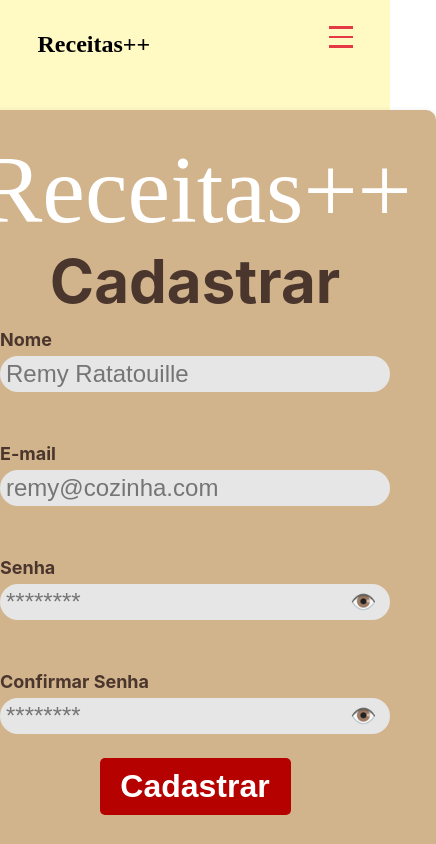
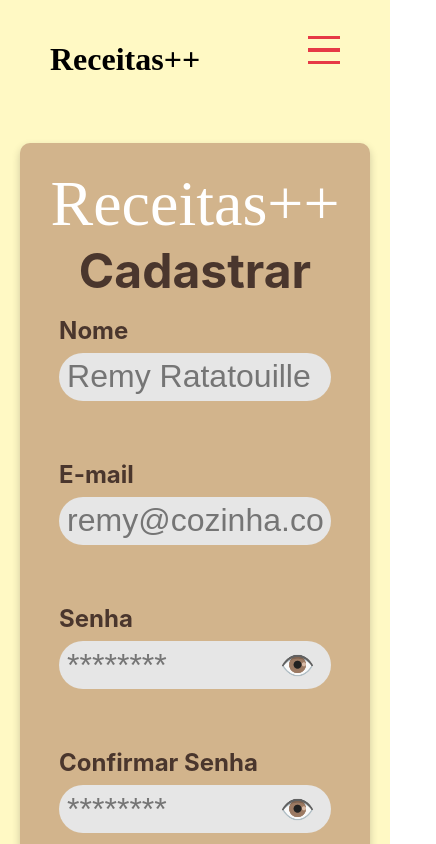
Before and after one commit to GusLucas12/Receitas, a React (Create React App) app: page /cadastrar in a window 390 px wide. Shown: the top 844 px of the page, 436 px wide, since content can reach past the window. Built offline with nearby package versions, Linux system fonts and the light colour scheme; a web font is replaced by a local one.

Commit message:
responsividade cadastrar e login

```diff
--- a/src/pages/cadastrar.modules.css
+++ b/src/pages/cadastrar.modules.css
@@ -1,4 +1,3 @@
-
 /* Define a base para os rems */
 :root {
     font-size: 16px;
--- a/src/pages/login.module.css
+++ b/src/pages/login.module.css
@@ -1,30 +1,34 @@
+/* login.module.css */
+:root {
+    font-size: 16px;
+  }
+
   .container {
     display: flex;
     align-items: center;
     justify-content: center;
     min-height: 100vh;
     background-color: #FFF9C4;
-
   }
 
   .card {
     background-color: #D2B48C;
-    padding: 2rem;
-    border-radius: 10px;
-    box-shadow: 0 4px 8px rgba(0, 0, 0, 0.2);
+    padding: 2rem;                /* 32px */
+    border-radius: 0.625rem;        /* 10px */
+    box-shadow: 0 0.25rem 0.5rem rgba(0, 0, 0, 0.2); /* 0 4px 8px */
     text-align: center;
-    width: 1014px;
-    min-height: 841px;
-    margin: 20px;
+    width: 63.38rem;              /* 1014px */
+    min-height: 52.56rem;          /* 841px */
+    margin: 1.25rem;              /* 20px */
   }
 
   .title {
     font-family: "Galada", cursive;
     font-weight: 400;
     font-style: normal;
-    font-size: 96px;
+    font-size: 6rem;              /* 96px */
     color: white;
-    margin: 0px;
+    margin: 0;
   }
 
   .subtitle {
@@ -35,7 +39,7 @@
     font-size: 5rem;
     font-weight: bold;
     color: #4a362d;
-    margin: 0px;
+    margin: 0;
   }
 
   .infoContainer {
@@ -43,19 +47,19 @@
     flex-direction: column;
     align-items: center;
     justify-content: center;
-    gap: 27px;
+    gap: 1.69rem;               /* 27px */
     margin-bottom: 1rem;
   }
 
   .inputContainer {
     display: flex;
-    border-radius: 25px;
+    border-radius: 1.56rem;       /* 25px */
     border: none;
     flex-direction: column;
-    margin: 27px;
-    width: 806px;
+    margin: 1.69rem;              /* 27px */
+    width: 50.38rem;              /* 806px */
+  }
 
-}
   .label {
     font-weight: bold;
     color: #4a362d;
@@ -63,12 +67,13 @@
   }
 
   .input {
-    padding: 10px;
-    border-radius: 5px;
+    padding: 0.625rem;            /* 10px */
+    border-radius: 0.31rem;         /* 5px */
     border: none;
     background-color: #e6e6e6;
     outline: none;
   }
+
   .passwordWrapper {
     position: relative;
     display: flex;
@@ -77,11 +82,11 @@
 
   .toggleButton {
     position: absolute;
-    right: 10px;
+    right: 0.625rem;              /* 10px */
     background: none;
     border: none;
     cursor: pointer;
-    font-size: 32px;
+    font-size: 2rem;              /* 32px */
   }
 
   .checkboxContainer {
@@ -89,28 +94,27 @@
     align-items: center;
     justify-content: flex-start;
     margin-bottom: 1rem;
-    font-size: 32px;
+    font-size: 2rem;              /* 32px */
     color: #4a362d;
-
   }
 
   .checkbox {
-    width: 24px;
-    height: 24px;
+    width: 1.5rem;                /* 24px */
+    height: 1.5rem;               /* 24px */
     cursor: pointer;
     accent-color: #b02e0c;
-    margin: 5px;
+    margin: 0.31rem;              /* 5px */
   }
 
   .button {
-    width: 191px;
-    padding: 10px;
-    border-radius: 5px;
+    width: 11.94rem;              /* 191px */
+    padding: 0.625rem;            /* 10px */
+    border-radius: 0.31rem;         /* 5px */
     font-weight: bold;
     color: white;
     cursor: pointer;
     border: none;
-    font-size: 32px;
+    font-size: 2rem;              /* 32px */
     transition: background 0.3s;
   }
 
@@ -132,7 +136,38 @@
 
   .orText {
     margin: 1rem 0;
-    font-size: 32px;
+    font-size: 2rem;              /* 32px */
     font-weight: bold;
     color: #b60101;
   }
+
+  /* Media queries para melhorar a responsividade em telas menores */
+  @media (max-width: 50rem) {
+    .card {
+      width: 90%;
+      min-height: auto;
+      padding: 1.5rem;
+    }
+
+    .inputContainer {
+      width: 100%;
+      margin: 1rem 0;
+    }
+
+    .title {
+      font-size: 4rem;
+    }
+
+    .heading {
+      font-size: 3rem;
+    }
+
+    .button {
+      width: 100%;
+      font-size: 1.75rem;
+    }
+
+    .checkboxContainer {
+      font-size: 1.5rem;
+    }
+  }
```
Lines whose indentation alone changed are shown as unchanged.
